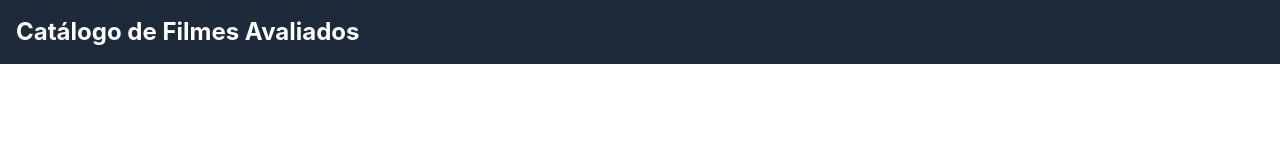
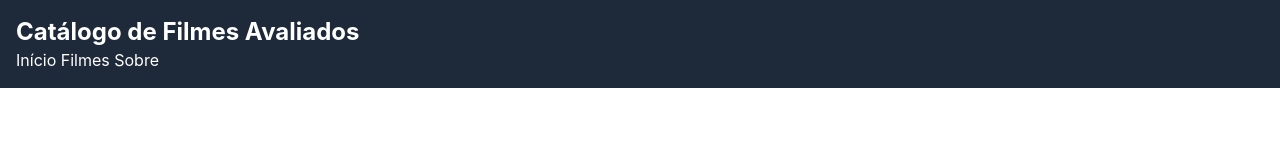
Before and after one commit to joseerick1-cloud/Cat-logo_de_filmes_avaliados, a website: page src/index.html in a window 1280 px wide. Drawn offline with Linux system fonts and the light colour scheme.

Commit message:
Barra de navegação

```diff
--- a/src/index.html
+++ b/src/index.html
@@ -11,6 +11,11 @@
 <body>
     <header class='bg-gray-800 text-white p-4'>
         <h1 class='text-2xl font-bold'>Catálogo de Filmes Avaliados</h1>
+        <nav class='mt-2'>
+            <a href='#' class='text-white hover:text-gray-300 mr-4'>Início</a>
+            <a href='#' class='text-white hover:text-gray-300 mr-4'>Filmes</a>
+            <a href='#' class='text-white hover:text-gray-300'>Sobre</a>
+        </nav>
     </header>
 
 </body>
```
